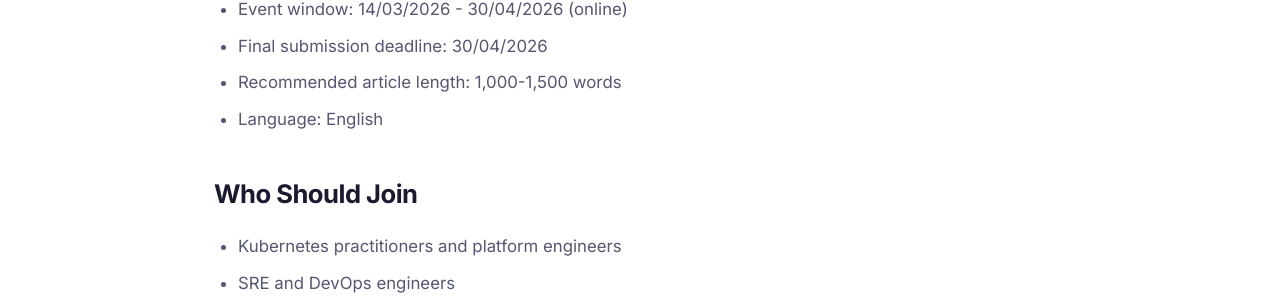
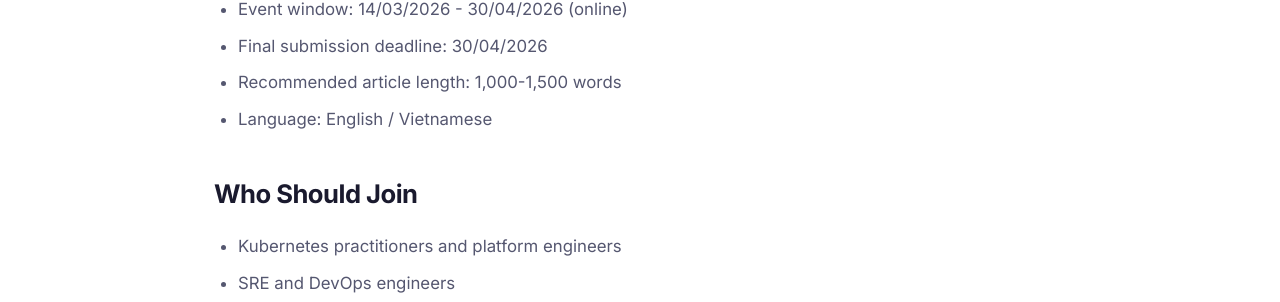
Before and after one commit to cloudnativevn/blogs, a Jekyll site: the page built from _articles/writing-hub/writing-contest-2026/writing-contest-2026-intro.md, in a window 1280 px wide and 900 px high, scrolled down 442 px. Shown: the part 151-453 px from the top of the window. Built offline with Jekyll 4.4.1, drawn with Linux system fonts in a browser that asks for light colours.

Commit message:
Allow Vietnamese as contest language

```diff
--- a/_articles/writing-hub/writing-contest-2026/writing-contest-2026-intro.md
+++ b/_articles/writing-hub/writing-contest-2026/writing-contest-2026-intro.md
@@ -17,7 +17,7 @@ The goal is simple: publish real engineering stories that others can reuse in pr
 - Event window: 14/03/2026 - 30/04/2026 (online)
 - Final submission deadline: 30/04/2026
 - Recommended article length: 1,000-1,500 words
-- Language: English
+- Language: English / Vietnamese
 
 ## Who Should Join
 
```
